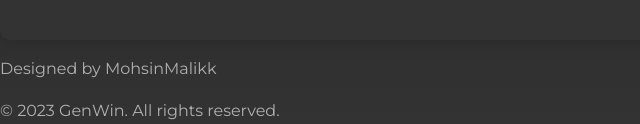
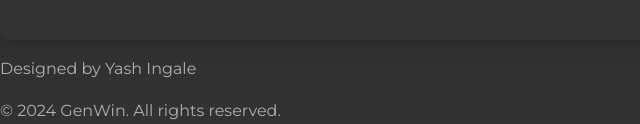
Before and after one commit to yashi7421/Web-Development-Internship-By-CodSoft, a plain HTML site: page Level_1/Landing Page/Landing.html in a window 1280 px wide. Shown: the part 886-1010 px from the top of the page, 0-640 px from the left. Drawn offline with nearby package versions, Linux system fonts and the light colour scheme.

Commit message:
Add files via upload

```diff
--- a/Level_1/Landing Page/Landing.html
+++ b/Level_1/Landing Page/Landing.html
@@ -44,8 +44,8 @@
     </main>
 
     <footer>
-        <p class="watermark">Designed by MohsinMalikk</p>
-        &copy; 2023 GenWin. All rights reserved.
+        <p class="watermark">Designed by Yash Ingale</p>
+        &copy; 2024 GenWin. All rights reserved.
     </footer>
 
     <!-- Login Form -->
```
